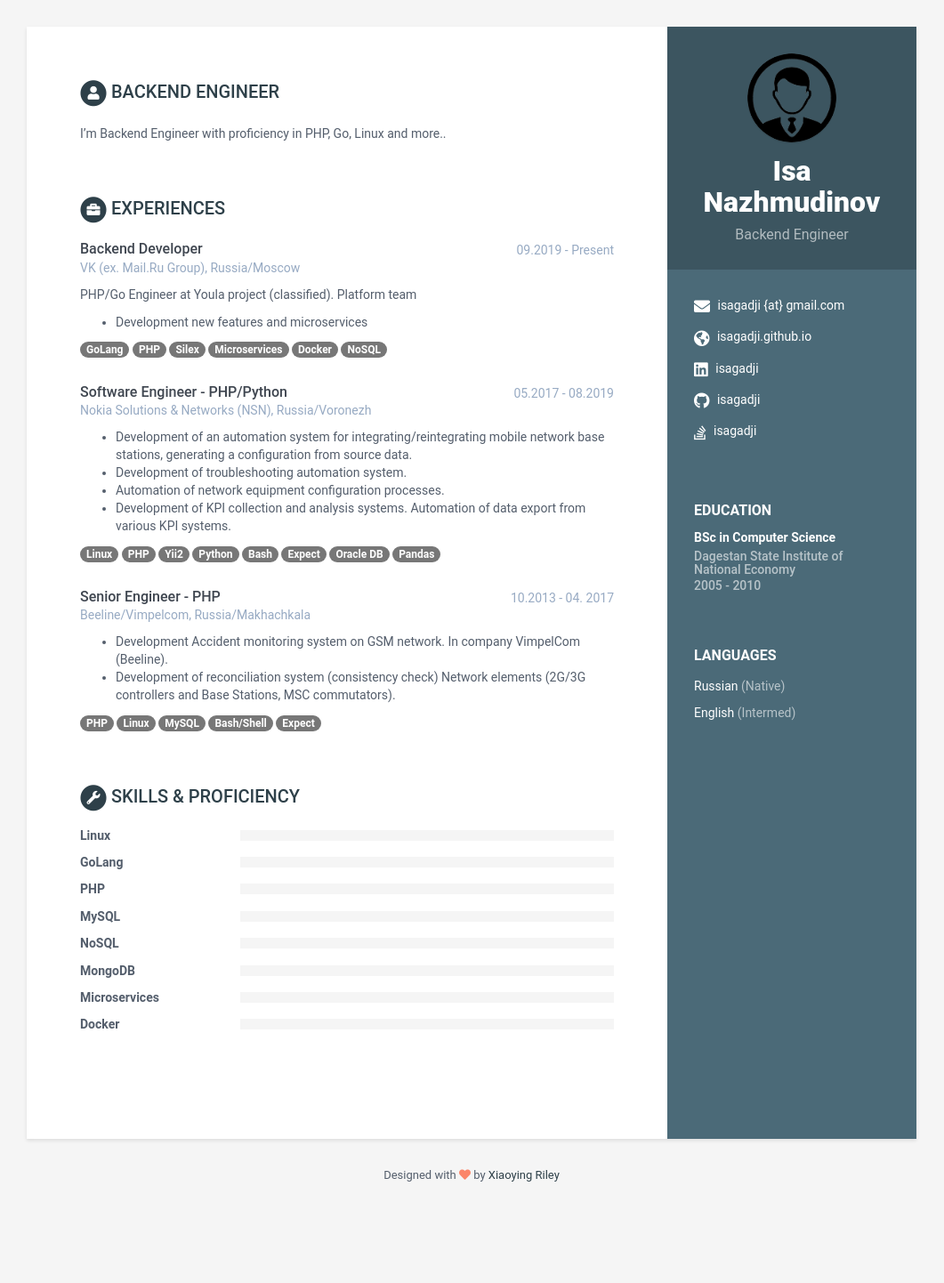
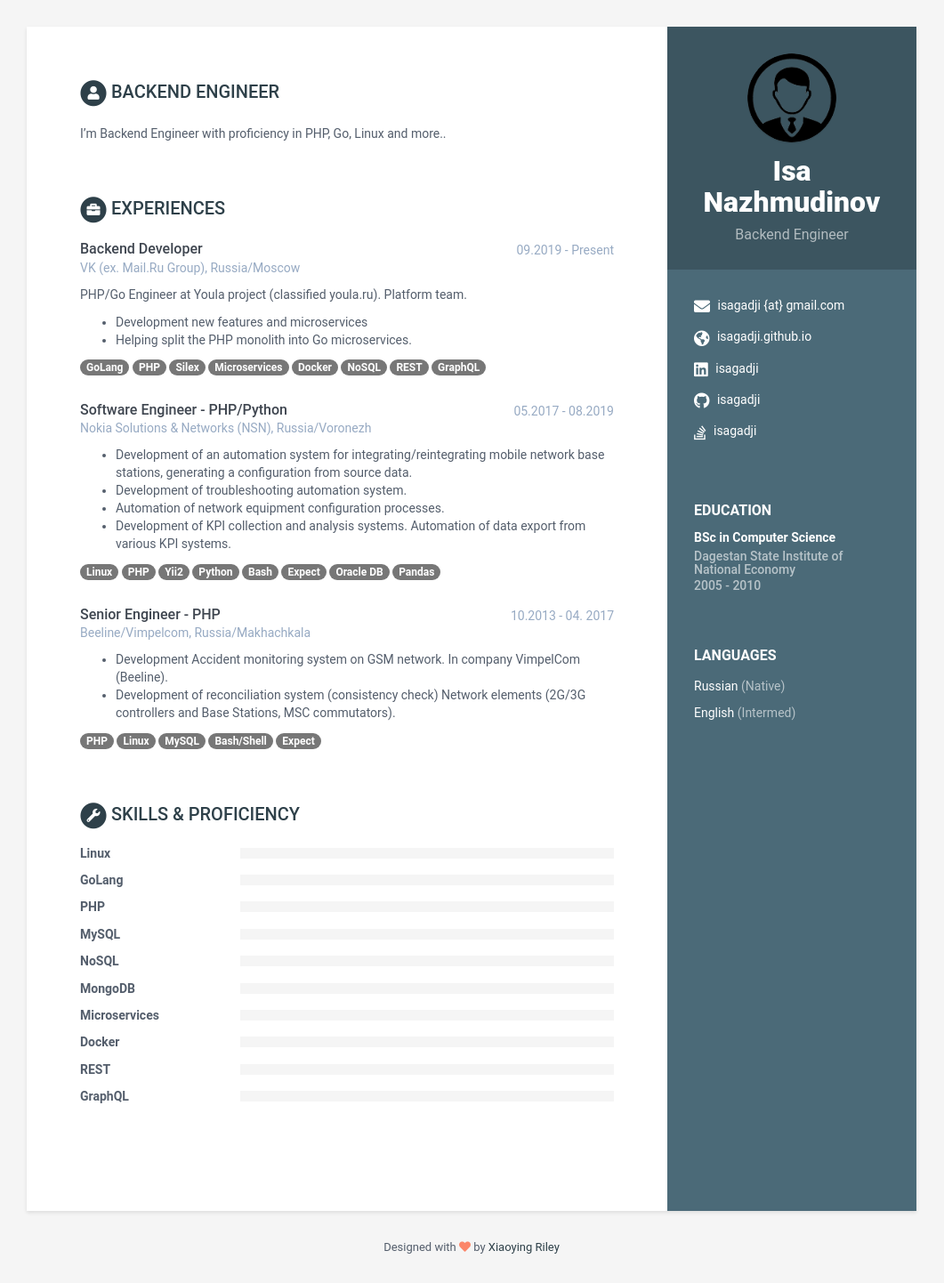
Before and after one commit to isagadji/isa, a Jekyll site: the page built from index.html, in a window 1280 px wide. Shown: the whole page at 89% size, without its empty margins (110-1171 px from the left). Built offline with Jekyll 4.4.1, drawn with Linux system fonts in a browser that asks for light colours; before the commit the page ends 1362 px from its top, so only the background shows below that.

Commit message:
some changes

```diff
--- a/_data/data.yml
+++ b/_data/data.yml
@@ -53,8 +53,9 @@ experiences:
       time: 09.2019 - Present
       company: VK (ex. Mail.Ru Group), Russia/Moscow
       details: |
-        PHP/Go Engineer at Youla project (classified). Platform team
+        PHP/Go Engineer at Youla project (classified youla.ru). Platform team.
         - Development new features and microservices
+        - Helping split the PHP monolith into Go microservices.
 
       stack:
         - GoLang
@@ -63,6 +64,8 @@ experiences:
         - Microservices
         - Docker
         - NoSQL
+        - REST
+        - GraphQL
 
     - role: Software Engineer - PHP/Python
       time: 05.2017 - 08.2019
@@ -117,6 +120,8 @@ skills:
       - name: MongoDB
       - name: Microservices
       - name: Docker
+      - name: REST
+      - name: GraphQL
 
 footer: >
     Designed with <i class="fas fa-heart"></i> by <a href="http://themes.3rdwavemedia.com" target="_blank" rel="nofollow">Xiaoying Riley</a>
```
